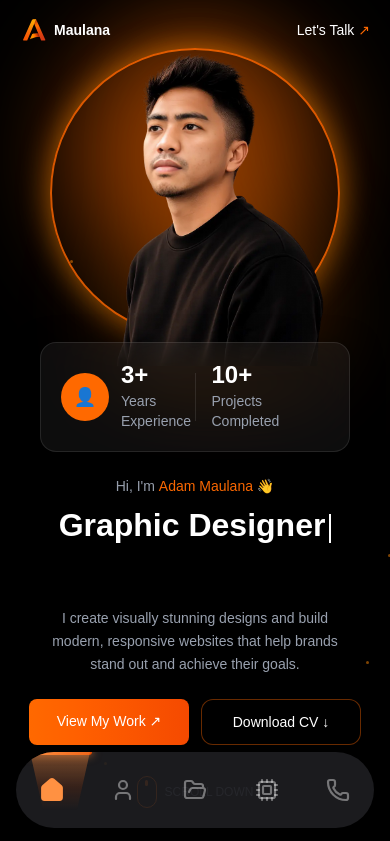
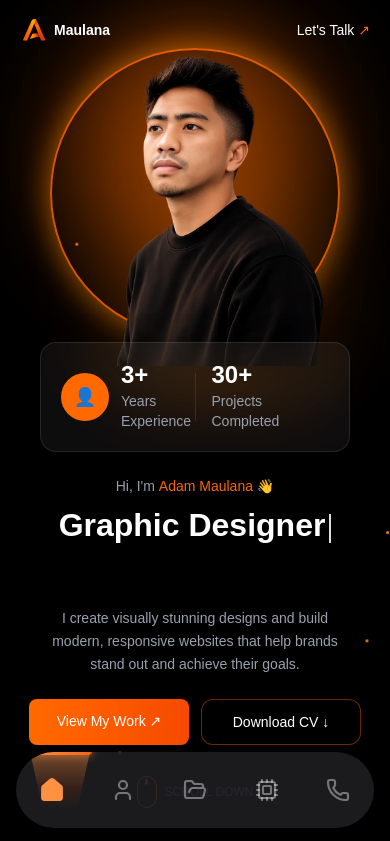
Before and after one commit to itsdamsky/damsky-portfolio, a Next.js app: page / in a window 390 px wide. Shown: the top 841 px of the page. Built offline with nearby package versions, Linux system fonts and the light colour scheme.

Commit message:
update css

```diff
--- a/src/app/globals.css
+++ b/src/app/globals.css
@@ -103,20 +103,29 @@ body {
   overflow-x: hidden;
 }
 
-/* Optimize animations on mobile */
-@media (max-width: 768px) {
-  * {
-    animation-duration: 0.01ms !important;
-    animation-iteration-count: 1 !important;
-    transition-duration: 0.01ms !important;
+/* Page transition — pure CSS, no JS per-frame cost.
+   Runs automatically whenever an element with this class mounts (i.e. every
+   route change, since PageWrapper keys a fresh div by pathname). Short and
+   GPU-only (opacity + transform), so it can't compete with the browser's
+   own work the way a JS-driven animation library can. */
+@keyframes pageFadeIn {
+  from {
+    opacity: 0;
+    transform: translateY(8px);
   }
+  to {
+    opacity: 1;
+    transform: translateY(0);
+  }
+}
 
-  @media (prefers-reduced-motion: no-preference) {
-    * {
-      animation-duration: inherit !important;
-      animation-iteration-count: inherit !important;
-      transition-duration: inherit !important;
-    }
+.page-transition {
+  animation: pageFadeIn 180ms ease-out both;
+}
+
+@media (prefers-reduced-motion: reduce) {
+  .page-transition {
+    animation: none;
   }
 }
 
--- a/src/components/Hero.tsx
+++ b/src/components/Hero.tsx
@@ -146,7 +146,7 @@ export default function Hero() {
                 <div className="w-px h-12 bg-white/10 mx-4 shrink-0" />
                 {/* Kanan: projects */}
                 <div className="flex-1 min-w-0">
-                  <p className="text-2xl font-semibold text-white leading-none"><Counter target={10} suffix="+" /></p>
+                  <p className="text-2xl font-semibold text-white leading-none"><Counter target={30} suffix="+" /></p>
                   <p className="text-sm text-gray-400 mt-1">Projects Completed</p>
                 </div>
               </div>
--- a/src/components/PageWrapper.tsx
+++ b/src/components/PageWrapper.tsx
@@ -1,44 +1,30 @@
 "use client";
 
-import { motion, AnimatePresence } from "framer-motion";
 import { usePathname } from "next/navigation";
 
+// Was framer-motion's AnimatePresence + motion.div here. That's a JS
+// library doing per-frame math on the main thread for every single route
+// change — and across three different `mode` settings ("wait", default
+// "sync", "popLayout") it kept producing a different flavor of jank
+// (slow sequential wait, layout jump, or subtle glitches depending on the
+// device). Lighthouse confirmed the pages themselves load fast, which
+// pointed straight at this wrapper as the one thing happening on every
+// nav that a cold-load audit can't see.
+//
+// Swapping to a plain CSS `animation` (defined in globals.css as
+// `.page-transition`) removes JS from the critical path entirely: the
+// browser's own compositor drives it, so it can't stutter under React/JS
+// load the way the old version could. `key={pathname}` forces a fresh
+// element on every route change, which re-triggers the CSS animation
+// automatically — no exit animation needed since React just swaps the
+// old element out instantly, which is what actually reads as "smooth"
+// on a real tap rather than a lingering crossfade.
 export default function PageWrapper({ children }: { children: React.ReactNode }) {
   const pathname = usePathname();
 
-  // Mobile gets a much shorter, near-instant transition — consistent with
-  // how MouseLight / SmoothScroll / Counter already scale down on mobile
-  // in this project. Desktop keeps the fuller 0.3s feel.
-  const isMobile =
-    typeof window !== "undefined" && window.matchMedia("(max-width: 768px)").matches;
-  const duration = isMobile ? 0.12 : 0.3;
-
   return (
-    // mode="wait" (an earlier setting) forced the OLD page to fully finish
-    // exiting before the NEW page started entering — up to two full 300ms
-    // animations back-to-back before anything new was visible.
-    //
-    // But the default "sync" mode has its own problem: while both pages
-    // crossfade, they're BOTH sitting in normal document flow at the same
-    // time — not stacked on top of each other — so the page's layout
-    // visibly jumps/shoves for a moment on every single navigation. That's
-    // the "not smooth" jump people were feeling, and it's a layout bug,
-    // not a performance one.
-    //
-    // mode="popLayout" fixes both: the exiting page is pulled out of
-    // document flow the instant the new one mounts (framer-motion
-    // absolutely-positions it internally) while it finishes fading out on
-    // top, so there's no layout shove and no sequential wait.
-    <AnimatePresence mode="popLayout">
-      <motion.div
-        key={pathname}
-        initial={{ opacity: 0, y: 8 }}
-        animate={{ opacity: 1, y: 0 }}
-        exit={{ opacity: 0, y: -8 }}
-        transition={{ duration, ease: "easeInOut" }}
-      >
-        {children}
-      </motion.div>
-    </AnimatePresence>
+    <div key={pathname} className="page-transition">
+      {children}
+    </div>
   );
 }
```
